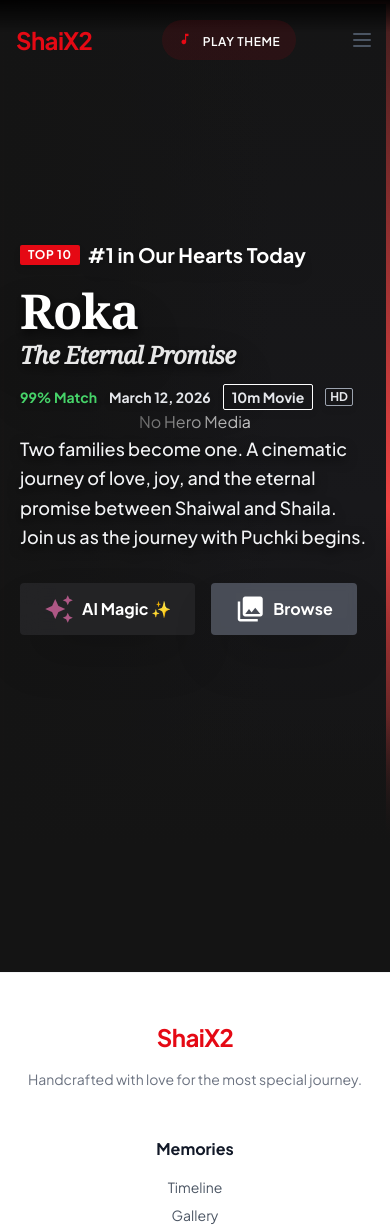
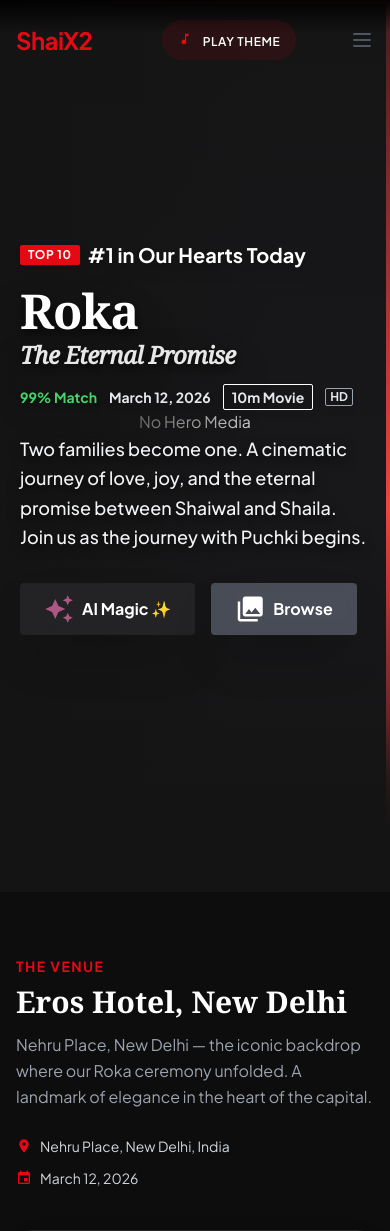
Before and after one commit to shaiwalsachdev/journey-with-puchki, a Python web app: template fastapi_app/templates/memory_roka.html in a window 390 px wide. Shown: the top 1231 px of the page. Run offline with Jinja, Linux system fonts and the light colour scheme; the template is opened without the code that fills it, so the values that code supplies are empty; some libraries are stand-ins or nearby versions; grey boxes are pictures that could not be loaded.

Commit message:
feat: update milestone icons/date sizes, add Google Maps venue embed on Roka page

```diff
--- a/fastapi_app/templates/memory_roka.html
+++ b/fastapi_app/templates/memory_roka.html
@@ -355,6 +355,26 @@
     <!-- Restore standard Lightbox -->
     {% include 'partials/lightbox.html' %}
 
+    <!-- Venue Location Section -->
+    <section class="bg-[#0d0d0d] py-16 px-4 md:px-12">
+        <div class="max-w-6xl mx-auto">
+            <div class="flex flex-col md:flex-row items-start gap-10">
+                <div class="flex-1 min-w-0">
+                    <p class="text-primary text-sm font-bold uppercase tracking-widest mb-2">The Venue</p>
+                    <h2 class="text-3xl md:text-4xl font-display font-bold text-white mb-3">Eros Hotel, New Delhi</h2>
+                    <p class="text-gray-400 text-base leading-relaxed mb-6">Nehru Place, New Delhi — the iconic backdrop where our Roka ceremony unfolded. A landmark of elegance in the heart of the capital.</p>
+                    <div class="flex flex-col gap-2 text-gray-300 text-sm">
+                        <span class="flex items-center gap-2"><span class="material-icons text-primary text-base">location_on</span> Nehru Place, New Delhi, India</span>
+                        <span class="flex items-center gap-2"><span class="material-icons text-primary text-base">event</span> March 12, 2026</span>
+                    </div>
+                </div>
+                <div class="w-full md:w-[600px] flex-shrink-0 rounded-2xl overflow-hidden shadow-2xl border border-white/10">
+                    <iframe src="https://www.google.com/maps/embed?pb=!1m18!1m12!1m3!1d3504.660359738415!2d77.24652837630734!3d28.549926775709974!2m3!1f0!2f0!3f0!3m2!1i1024!2i768!4f13.1!3m3!1m2!1s0x390ce3cf1dfeece7%3A0xee690c3f5b362567!2sEros%20Hotel%20New%20Delhi%20Nehru%20Place!5e0!3m2!1sen!2sin!4v1775760006103!5m2!1sen!2sin" width="100%" height="380" style="border:0;display:block;" allowfullscreen="" loading="lazy" referrerpolicy="no-referrer-when-downgrade"></iframe>
+                </div>
+            </div>
+        </div>
+    </section>
+
     {% include 'partials/footer.html' %}
 
     <style>
```
Also changed, not shown: fastapi_app/templates/upcoming.html (+5 -5 lines).
